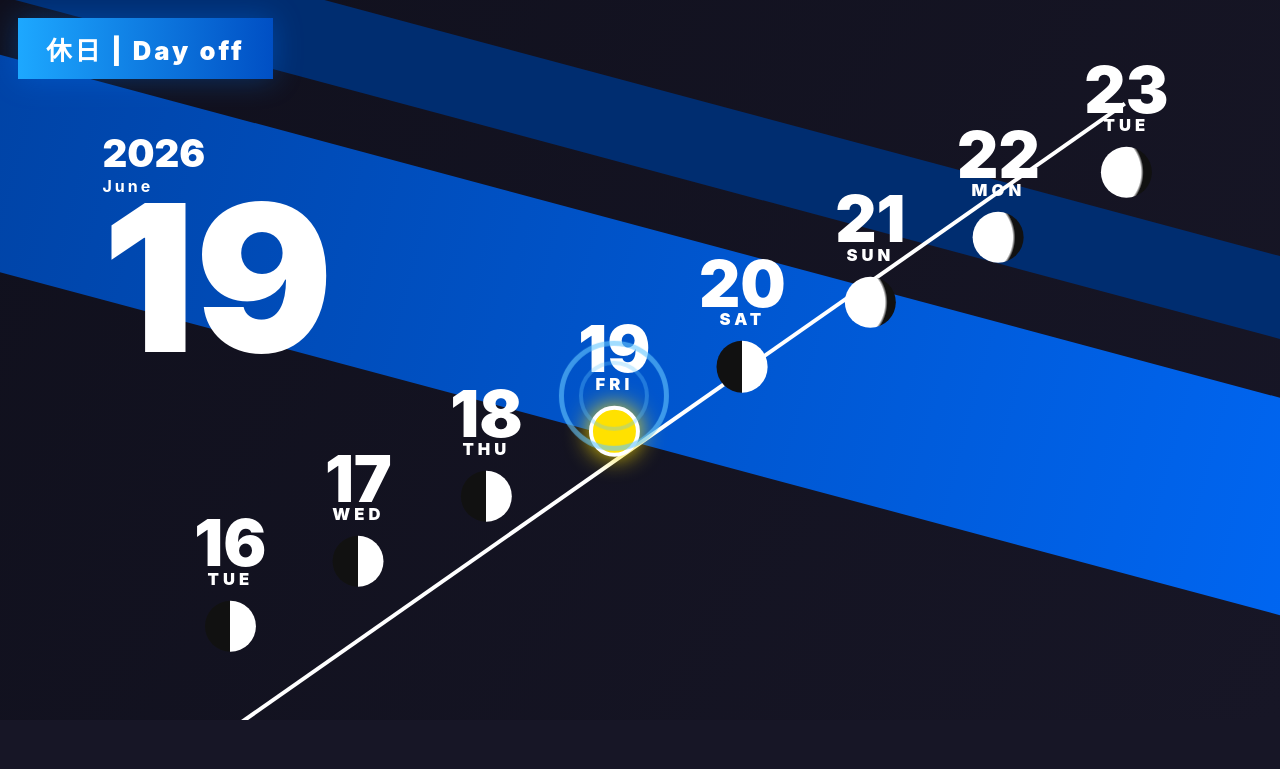
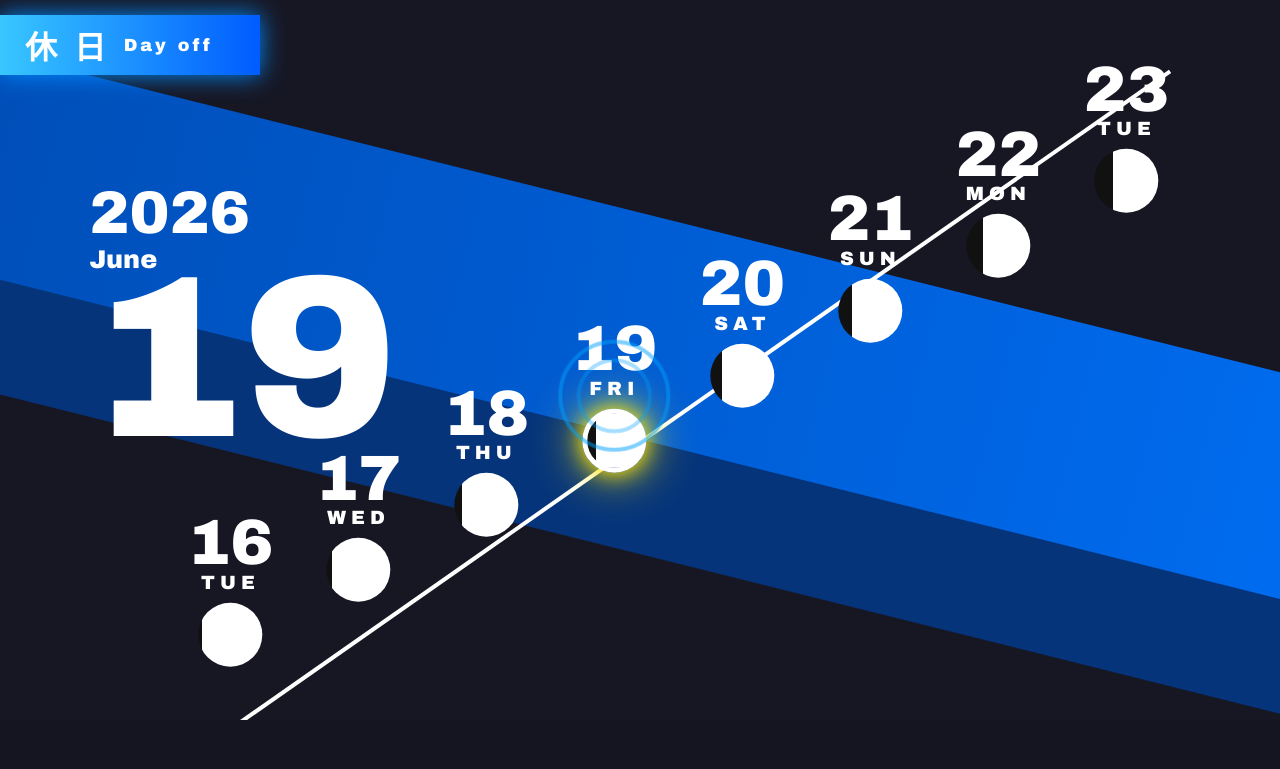
Before and after one commit to dadap3p/moon-calendar-p3p1, a plain HTML site: page index.html in a window 1280 px wide. Drawn offline with Linux system fonts and the light colour scheme.

Commit message:
Update index.html

```diff
--- a/index.html
+++ b/index.html
@@ -4,30 +4,31 @@
 <meta charset="UTF-8">
 <meta name="viewport" content="width=device-width, initial-scale=1.0">
 
-<title>Persona 3 Calendar</title>
+<title>Persona 3 Style Calendar</title>
 
 <style>
 
 :root{
---bg:#171626;
---blue:#004bb5;
---blue2:#008cff;
+ --bg:#151522;
+ --blue:#004fb8;
+ --blue2:#007cff;
  --white:#fff;
---yellow:#ffe100;
+ --yellow:#ffe500;
 }
 
 *{
-box-sizing:border-box;
  margin:0;
  padding:0;
+ box-sizing:border-box;
 }
+
 
 html,body{
  width:100%;
  height:100%;
  overflow:hidden;
  background:var(--bg);
-font-family:"Inter",Arial,sans-serif;
+ font-family:"Arial Black","Inter",sans-serif;
 }
 
 
@@ -38,90 +39,117 @@ width:100%;
 aspect-ratio:16/9;
 min-height:300px;
 overflow:hidden;
-background:
-linear-gradient(120deg,#10101d,#171626);
+background:#171724;
 
 }
 
 
-/* TOP LEFT HOLIDAY */
+/* TOP HOLIDAY BAR */
 
 .banner{
 
 position:absolute;
-top:18px;
-left:18px;
-z-index:50;
+top:15px;
+left:0;
 
-padding:12px 28px;
+height:60px;
+width:260px;
 
-background:
-linear-gradient(90deg,#1da8ff,#004fc4);
+background:linear-gradient(
+90deg,
+#38c7ff,
+#005cff
+);
+
+display:flex;
+align-items:center;
+
+padding-left:25px;
 
 color:white;
 
-font-size:clamp(14px,2vw,28px);
+font-size:clamp(18px,3vw,32px);
 font-weight:900;
 
 letter-spacing:3px;
 
-box-shadow:
-0 0 30px #007cff55;
+z-index:20;
+
+box-shadow:0 0 25px #008cff;
 
 }
 
 
-/* DIAGONAL STRIPES */
+.banner span{
 
-.stripe{
+font-size:.55em;
+margin-left:15px;
+
+}
+
+
+/* DIAGONAL BANDS */
+
+
+.band{
+
+position:absolute;
+
+width:170%;
+height:220px;
+
+left:-35%;
+top:30%;
+
+background:
+linear-gradient(
+90deg,
+#0046a8,
+#0074ff
+);
+
+transform:rotate(14deg);
+
+z-index:2;
+
+}
+
+
+
+.band2{
 
 position:absolute;
 
 width:150%;
-height:210px;
+height:140px;
 
-left:-25%;
-top:32%;
+left:-30%;
+top:55%;
 
-background:
-linear-gradient(90deg,#003d98,#006cff);
+background:#003b91;
 
-transform:rotate(15deg);
+transform:rotate(14deg);
+
+opacity:.8;
 
 z-index:1;
 
 }
 
 
-.stripe2{
-
-position:absolute;
-
-width:160%;
-height:80px;
-
-left:-30%;
-top:12%;
-
-background:#002d70;
-
-transform:rotate(15deg);
-
-z-index:0;
-
-}
 
 
 /* DATE */
+
 
 .date{
 
 position:absolute;
 
-top:18%;
-left:8%;
+left:7%;
+top:25%;
 
-z-index:10;
+z-index:5;
 
 color:white;
 
@@ -130,7 +158,7 @@ color:white;
 
 .year{
 
-font-size:clamp(25px,3vw,50px);
+font-size:clamp(25px,5vw,60px);
 font-weight:900;
 
 }
@@ -138,50 +166,59 @@ font-weight:900;
 
 .month{
 
-font-weight:700;
-letter-spacing:3px;
+font-size:clamp(18px,2vw,30px);
 
 }
 
 
+
 .big{
 
-font-size:clamp(90px,16vw,250px);
-line-height:.8;
-font-weight:900;
+font-size:clamp(90px,18vw,260px);
+line-height:.75;
 
 }
 
 
-/* LINE */
 
-.timeline{
+
+/* TIMELINE */
+
+
+.line{
 
 position:absolute;
 
-width:90%;
 height:4px;
+
+width:95%;
+
+top:58%;
+left:5%;
 
 background:white;
 
-top:60%;
-left:6%;
-
 transform:rotate(-35deg);
 
-z-index:5;
+z-index:10;
 
 }
+
 
 
 /* DAYS */
 
 
 .days{
+
 position:absolute;
+
 inset:0;
-z-index:20;
+
+z-index:15;
+
 }
+
 
 
 .day{
@@ -190,9 +227,11 @@ position:absolute;
 
 transform:translate(-50%,-50%);
 
+text-align:center;
+
 transition:.25s;
 
-text-align:center;
+color:white;
 
 }
 
@@ -201,77 +240,73 @@ text-align:center;
 
 transform:
 translate(-50%,-50%)
-scale(1.3);
+scale(1.25);
 
 filter:
-drop-shadow(0 0 20px white);
+drop-shadow(0 0 25px white);
 
-z-index:100;
+z-index:50;
 
 }
 
 
-.number{
+.num{
 
-color:white;
+font-size:clamp(35px,5vw,75px);
 
 font-weight:900;
 
-font-size:
-clamp(30px,5vw,70px);
-
-line-height:.8;
+line-height:.9;
 
 }
 
 
-.label{
+.week{
 
-color:white;
+letter-spacing:5px;
 
-font-weight:900;
-
-letter-spacing:4px;
-
-font-size:
-clamp(10px,1.3vw,20px);
+font-size:clamp(12px,1.5vw,22px);
 
 }
 
 
-/* MOON */
+
+/* MOONS */
 
 
 .moon{
 
-width:
-clamp(28px,4vw,65px);
+width:clamp(35px,5vw,65px);
 
-height:
-clamp(28px,4vw,65px);
+height:clamp(35px,5vw,65px);
 
 border-radius:50%;
 
-margin:12px auto;
+margin:auto;
+margin-top:10px;
+
+background:white;
 
 }
 
 
-/* CURRENT */
+/* current moon */
 
 
 .today .moon{
 
-background:var(--yellow)!important;
+background:var(--yellow);
 
-border:
-4px solid white;
+border:5px solid white;
 
 box-shadow:
 
-0 0 25px var(--yellow);
+0 0 20px var(--yellow),
+
+0 0 50px var(--yellow);
 
 }
+
 
 
 /* TARGET */
@@ -281,19 +316,19 @@ box-shadow:
 
 position:absolute;
 
-width:110px;
-height:110px;
+width:140px;
+height:140px;
 
 border-radius:50%;
 
 border:
-5px solid #65c7ff99;
+
+5px solid rgba(0,160,255,.5);
 
 top:50%;
 left:50%;
 
-transform:
-translate(-50%,-50%);
+transform:translate(-50%,-50%);
 
 animation:pulse 2.5s infinite;
 
@@ -306,29 +341,49 @@ content:"";
 
 position:absolute;
 
-inset:15px;
+inset:18px;
 
 border-radius:50%;
 
 border:
-4px solid #65c7ff55;
+
+5px solid rgba(0,160,255,.35);
 
 }
 
 
+
 @keyframes pulse{
+
+
+0%{
+
+transform:
+translate(-50%,-50%)
+scale(.8);
+
+}
+
 
 50%{
 
 transform:
 translate(-50%,-50%)
-scale(1.25);
+scale(1.1);
 
-opacity:.5;
+}
+
+
+100%{
+
+transform:
+translate(-50%,-50%)
+scale(.8);
 
 }
 
 }
+
 
 
 </style>
@@ -343,13 +398,20 @@ opacity:.5;
 
 
 <div class="banner">
-休日 | <span id="holiday">Day off</span>
+
+休 日
+
+<span id="holiday">
+Day off
+</span>
+
 </div>
 
 
-<div class="stripe"></div>
 
-<div class="stripe2"></div>
+<div class="band"></div>
+
+<div class="band2"></div>
 
 
 
@@ -364,10 +426,12 @@ opacity:.5;
 </div>
 
 
-<div class="timeline"></div>
+
+<div class="line"></div>
 
 
-<div class="days" id="days"></div>
+
+<div id="days" class="days"></div>
 
 
 </div>
@@ -379,8 +443,11 @@ opacity:.5;
 <script>
 
 
-const now=new Date();
+const today=new Date();
 
+
+
+/* MONTHS */
 
 
 const months=[
@@ -391,96 +458,118 @@ const months=[
 
 
 const week=[
-"SUN","MON","TUE","WED",
-"THU","FRI","SAT"
+"SUN","MON","TUE",
+"WED","THU","FRI","SAT"
 ];
 
 
 
 document.getElementById("year").innerHTML=
-now.getFullYear();
+today.getFullYear();
 
 
 document.getElementById("month").innerHTML=
-months[now.getMonth()];
+months[today.getMonth()];
 
 
 document.getElementById("big").innerHTML=
-now.getDate();
+today.getDate();
 
 
 
 
 
-/* French holidays */
+/* FRENCH HOLIDAYS */
 
 
-function easter(year){
+function easter(y){
 
-let a=year%19;
-let b=Math.floor(year/100);
-let c=year%100;
+let a=y%19;
+let b=Math.floor(y/100);
+let c=y%100;
 let d=Math.floor(b/4);
 let e=b%4;
+
 let f=Math.floor((b+8)/25);
 let g=Math.floor((b-f+1)/3);
+
 let h=(19*a+b-d-g+15)%30;
 let i=Math.floor(c/4);
 let k=c%4;
+
 let l=(32+2*e+2*i-h-k)%7;
+
 let m=Math.floor((a+11*h+22*l)/451);
 
 let month=Math.floor((h+l-7*m+114)/31);
 let day=((h+l-7*m+114)%31)+1;
 
-return new Date(year,month-1,day);
+return new Date(y,month-1,day);
 
 }
 
 
 
-function holidays(date){
+function holiday(date){
 
 
-let y=date.getFullYear();
+let key=
+(date.getMonth()+1)
+.toString()
+.padStart(2,"0")
++"-"+
+date.getDate()
+.toString()
+.padStart(2,"0");
 
-let eas=easter(y);
 
+
+let e=easter(date.getFullYear());
 
 let movable={
 
-[eas.getMonth()+1+"-"+(eas.getDate()+1)]:
+[e.getMonth()+1+"-"+(e.getDate()+1)]:
 "🇫🇷 Easter Monday",
 
-[eas.getMonth()+1+"-"+(eas.getDate()+39)]:
+[e.getMonth()+5+"-"+(e.getDate()+39)]:
 "🇫🇷 Ascension",
 
-[eas.getMonth()+1+"-"+(eas.getDate()+50)]:
+[e.getMonth()+5+"-"+(e.getDate()+50)]:
 "🇫🇷 Whit Monday"
 
 };
 
 
-let key=
-(date.getMonth()+1)+"-"+date.getDate();
 
+return (
 
+{
 
-let fixed={
+"01-01":"🇫🇷 New Year's Day",
 
-"1-1":"🇫🇷 New Year",
-"5-1":"🇫🇷 Labour Day",
-"5-8":"🇫🇷 Victory Day",
-"7-14":"🇫🇷 Bastille Day",
-"8-15":"🇫🇷 Assumption",
-"11-1":"🇫🇷 All Saints",
+"05-01":"🇫🇷 Labour Day",
+
+"05-08":"🇫🇷 Victory Day",
+
+"07-14":"🇫🇷 Bastille Day",
+
+"08-15":"🇫🇷 Assumption",
+
+"11-01":"🇫🇷 All Saints",
+
 "11-11":"🇫🇷 Armistice",
+
 "12-25":"🇫🇷 Christmas"
 
-};
+}[key]
 
+|| movable[
+date.getMonth()+1+"-"+date.getDate()
+]
 
-return fixed[key]||movable[key]||"Day off";
+||""
+
+);
 
 
 }
@@ -488,61 +577,69 @@ return fixed[key]||movable[key]||"Day off";
 
 
 document.getElementById("holiday").innerHTML=
-holidays(now);
+holiday(today)||"Day off";
 
 
 
 
 
-
-/* Moon */
+/* REAL MOON PHASE */
 
 
-function moonPhase(date){
+function phase(date){
 
-let diff=
-(date-new Date("2000-01-06"))/
-86400000;
 
-return (diff%29.53)/29.53;
+let known=new Date("2000-01-06T18:14:00");
+
+let days=
+(date-known)/86400000;
+
+
+return (days%29.530588)/29.530588;
+
 
 }
 
 
 
-function makeMoon(p){
+
+function moon(p){
+
 
 let m=document.createElement("div");
 
 m.className="moon";
 
 
-if(p<.08)
-
-m.style.background="#111";
+let shadow=
+Math.round(p*100);
 
 
-else if(p<.25)
+
+if(p<.05||p>.95)
 
 m.style.background=
-"linear-gradient(90deg,#111 50%,white 50%)";
+"radial-gradient(circle,#111 55%,white 60%)";
 
 
 else if(p<.5)
 
 m.style.background=
-"radial-gradient(circle at left,white 70%,#111 75%)";
-
-
-else if(p<.58)
-
-m.style.background="white";
+`linear-gradient(
+90deg,
+#111 ${shadow}%,
+white ${shadow}%
+)`;
 
 
 else
 
 m.style.background=
-"linear-gradient(90deg,white 50%,#111 50%)";
+`linear-gradient(
+90deg,
+white ${100-shadow}%,
+#111 ${100-shadow}%
+)`;
 
 
 return m;
@@ -553,15 +650,17 @@ return m;
 
 
 
-/* DAYS */
+/* CREATE 8 DAYS */
 
 
-let box=document.getElementById("days");
+let container=
+document.getElementById("days");
 
 
-let start=new Date(now);
 
-start.setDate(now.getDate()-3);
+let start=new Date(today);
+
+start.setDate(today.getDate()-3);
 
 
 
@@ -578,7 +677,6 @@ let node=document.createElement("div");
 
 node.className="day";
 
-
 node.style.left=
 (18+i*10)+"%";
 
@@ -590,32 +688,31 @@ node.style.top=
 
 let n=document.createElement("div");
 
-n.className="number";
+n.className="num";
 
 n.innerHTML=d.getDate();
 
 
 
-let l=document.createElement("div");
+let w=document.createElement("div");
 
-l.className="label";
+w.className="week";
 
-l.innerHTML=week[d.getDay()];
+w.innerHTML=
+week[d.getDay()];
 
 
 
 node.appendChild(n);
-node.appendChild(l);
+node.appendChild(w);
 
 
 
-node.appendChild(
-makeMoon(moonPhase(d))
-);
-
-
-
-if(d.toDateString()==now.toDateString()){
+if(
+d.toDateString()
+===
+today.toDateString()
+){
 
 
 node.classList.add("today");
@@ -625,20 +722,30 @@ let r=document.createElement("div");
 
 r.className="ring";
 
+
 node.appendChild(r);
-
-}
-
-
-
-box.appendChild(node);
 
 
 }
 
 
 
+node.appendChild(
+moon(phase(d))
+);
+
+
+
+container.appendChild(node);
+
+
+}
+
+
+
+
 </script>
+
 
 </body>
 </html>
```
Lines whose indentation alone changed are shown as unchanged.
